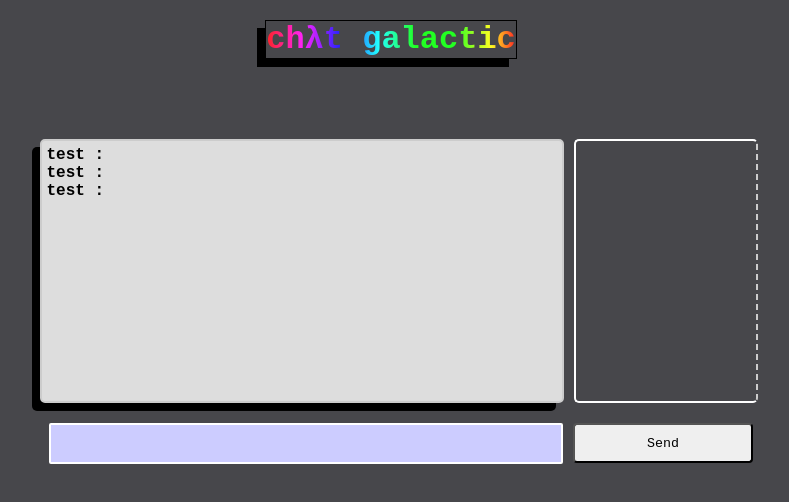
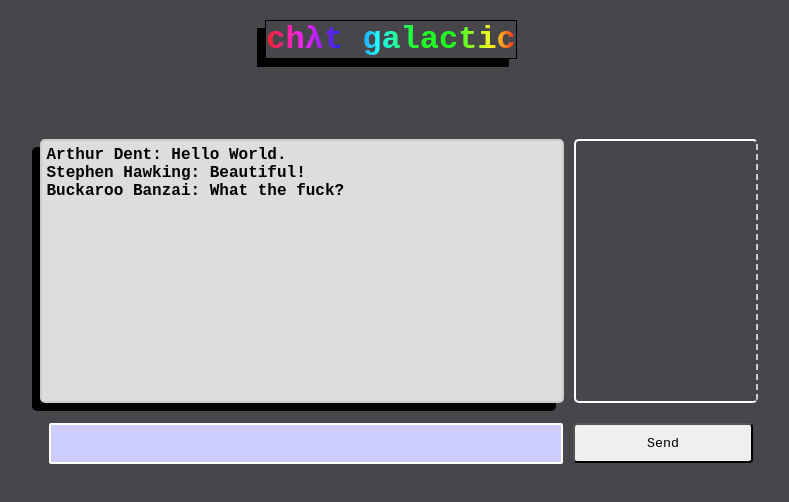
Before and after one commit to donkey-hotei/chat-galactic, a React (Create React App) app in the folder client/: page / in a window 1280 px wide. Shown: the top 502 px of the page, without its empty margins (199-988 px from the left). Built offline with nearby package versions, Linux system fonts and the light colour scheme.

Commit message:
Message component takes a message as prop

```diff
--- a/client/src/components/Conversation/Message/Message.js
+++ b/client/src/components/Conversation/Message/Message.js
@@ -1,13 +1,19 @@
 import React from 'react';
+import PropTypes from 'prop-types';
 import './Message.css';
 
-const Message = () => (
+const Message = ({ message }) => (
   <div className="message">
     <strong>
-      test
+      {message.username}
       :
+      {message.content}
     </strong>
   </div>
 );
 
+Message.propTypes = {
+  message: PropTypes.objectOf(PropTypes.string).isRequired,
+};
+
 export default Message;
```
